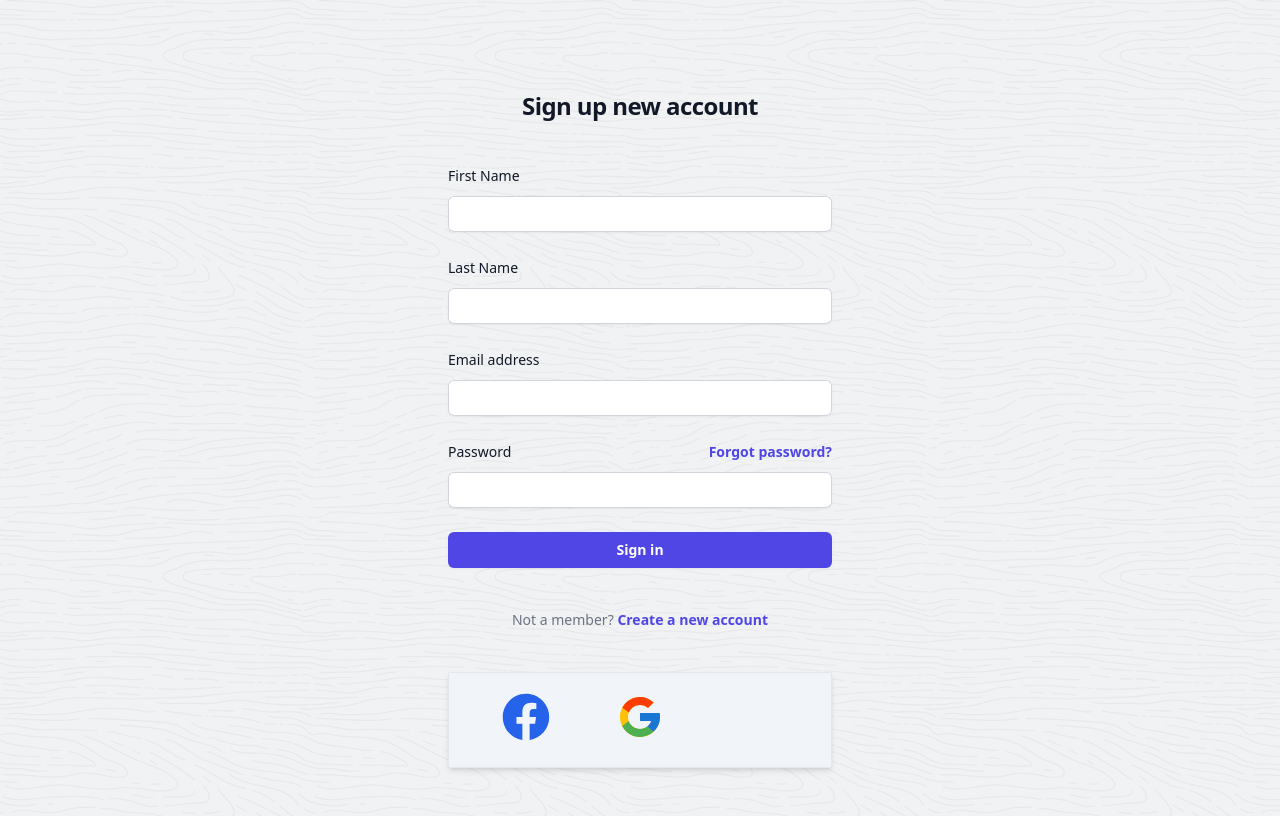
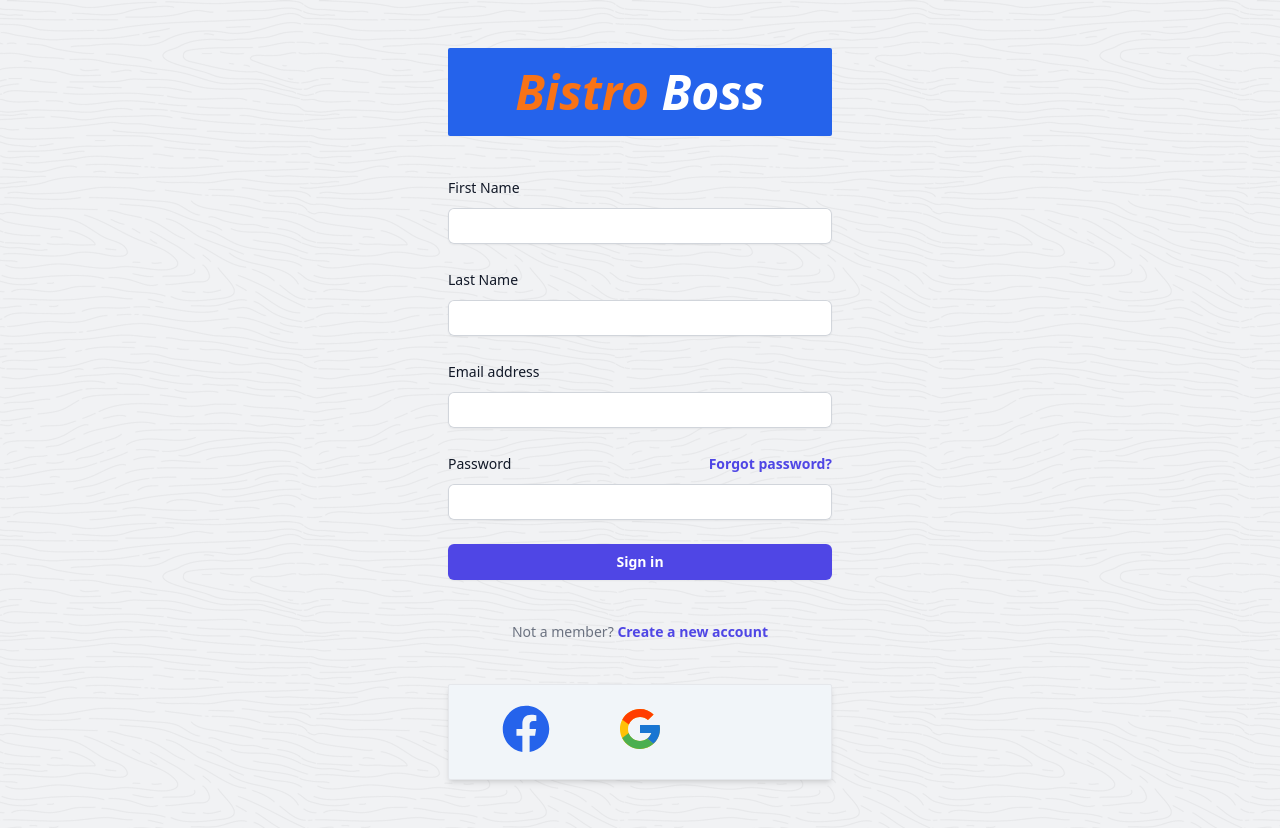
Before and after one commit to Nahid-07/Bistro-boss-client, a React (Vite) app: page /signup in a window 1280 px wide. Built offline with nearby package versions, Linux system fonts and the light colour scheme; some icons are missing.

Commit message:
bsitro name added

```diff
--- a/src/Pages/signup/Signup.jsx
+++ b/src/Pages/signup/Signup.jsx
@@ -3,13 +3,16 @@ import bg from "../../assets/others/authentication.png";
 import { FaFacebook } from "react-icons/fa";
 import { FaXTwitter } from "react-icons/fa6";
 import { FcGoogle } from "react-icons/fc";
+import { Link } from "react-router-dom";
 const SignIn = () => {
   const handleLogin = (e) => {
     e.preventDefault();
     const form = e.target;
+    const firstName = form.firstName.value;
+    const lastName = form.lastName.value;
     const email = form.email.value;
     const password = form.password.value;
-    console.log(email, password);
+    console.log(email, password, firstName, lastName);
   };
   return (
     <div
@@ -20,11 +23,17 @@ const SignIn = () => {
         <title>Bistro boss -- Sign Up</title>
       </Helmet>
       <div className="flex min-h-full flex-1 flex-col justify-center px-6 py-12 lg:px-8">
-        <div className="sm:mx-auto sm:w-full sm:max-w-sm">
-          <h2 className="mt-10 text-center text-2xl font-bold leading-9 tracking-tight text-gray-900">
-            Sign up new account
-          </h2>
-        </div>
+        <Link to='/'>
+          <div className="sm:mx-auto sm:w-full sm:max-w-sm bg-blue-600 p-5 rounded-sm text-center text-5xl italic font-bold">
+            <span className="text-orange-500">Bistro</span>{" "}
+            <span
+              className="text-white
+          "
+            >
+              Boss
+            </span>
+          </div>
+        </Link>
 
         <div className="mt-10 sm:mx-auto sm:w-full sm:max-w-sm">
           <form onSubmit={handleLogin} className="space-y-6">
```
